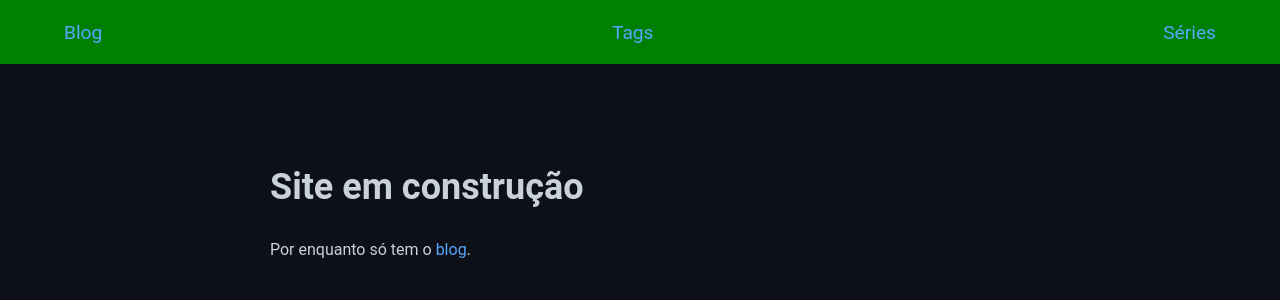
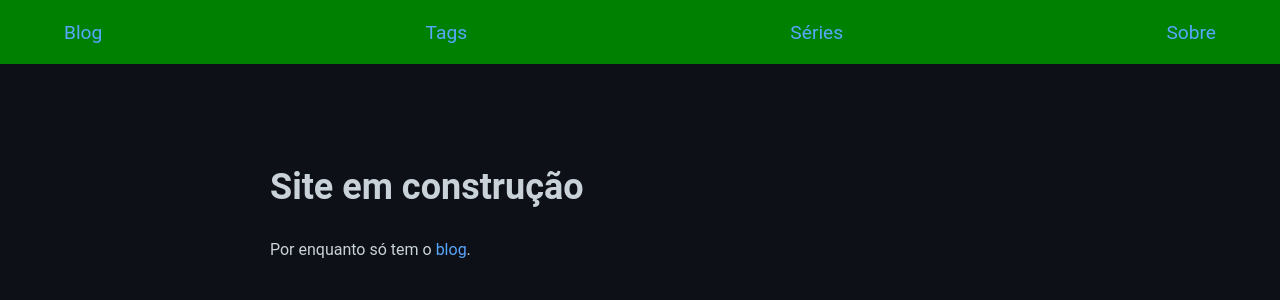
Before and after one commit to yudi-azvd/blog, a Next.js app: page / in a window 1280 px wide. Shown: the top 300 px of the page. Built offline with nearby package versions, Linux system fonts and the light colour scheme.

Commit message:
fixed link in header

```diff
--- a/src/components/Header/index.tsx
+++ b/src/components/Header/index.tsx
@@ -14,7 +14,7 @@ export default function Header() {
               </Link>
             </li>
             <li>
-              <Link href="/tags">
+              <Link href="/blog/tags">
                 <a>Tags</a>
               </Link>
             </li>
@@ -23,6 +23,11 @@ export default function Header() {
                 <a>Séries</a>
               </Link>
             </li>
+            <li>
+              <Link href="/blog/about">
+                <a>Sobre</a>
+              </Link>
+            </li>
           </ul>
         </Content>
       </Container>
```
